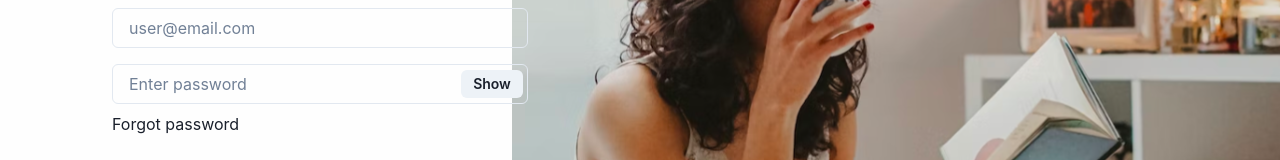
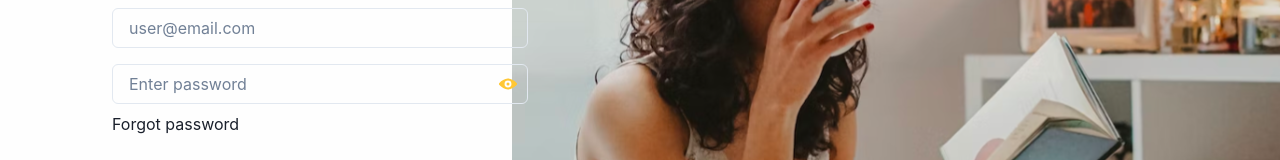
Before and after one commit to brjatoba92/bookclub-frontend-app, a React (Create React App) app: page / in a window 1280 px wide. Shown: the part 335-495 px from the top of the page. Built offline with nearby package versions, Linux system fonts and the light colour scheme.

Commit message:
feat - ChakraUI and Atomic Design Implementation -  Components - Input - Icon password

```diff
--- a/package.json
+++ b/package.json
@@ -3,6 +3,7 @@
   "version": "0.1.0",
   "private": true,
   "dependencies": {
+    "@chakra-ui/icons": "^2.1.1",
     "@chakra-ui/react": "^2.8.2",
     "@emotion/react": "^11.11.1",
     "@emotion/styled": "^11.11.0",
--- a/src/components/molecules/Input.js
+++ b/src/components/molecules/Input.js
@@ -1,5 +1,6 @@
 import { useState } from 'react'
 import { Input as ChakraInput, InputGroup, InputRightElement, Button } from '@chakra-ui/react'
+import { ViewIcon, ViewOffIcon } from '@chakra-ui/icons'
 
 export const Input = (props) => (
     <ChakraInput focusBorderColor='brand.primary' {...props}/>
@@ -16,9 +17,9 @@ Input.Password = (props) => {
         type={show ? 'text' : 'password'}
         placeholder='Enter password'
       />
-      <InputRightElement width='4.5rem'>
-        <Button h='1.75rem' size='sm' onClick={handleClick}>
-          {show ? 'Hide' : 'Show'}
+      <InputRightElement>
+        <Button bg='transparent' _hover={ { bg: 'transparent' } } h='1.75rem' size='sm' onClick={handleClick}>
+          {show ? <ViewOffIcon boxSize='18px' color='brand.primary'/> : <ViewIcon boxSize='18px' color='brand.primary'/>}
         </Button>
       </InputRightElement>
     </InputGroup>
```
Also changed, not shown: src/components/molecules/index.js (line endings or trailing spaces), 1 other file (tests, documents, lock files or other folders).
